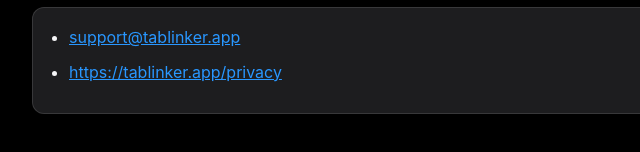
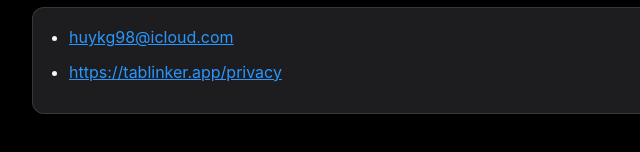
Before and after one commit to neganngdev/bookmarklinks-landing, a plain HTML site: page privacy/index.html in a window 1280 px wide. Shown: the part 2932-3084 px from the top of the page, 178-818 px from the left. Drawn offline with Linux system fonts and the light colour scheme.

Commit message:
Update contact email in privacy and terms pages

```diff
--- a/privacy/index.html
+++ b/privacy/index.html
@@ -194,7 +194,7 @@
         <h2>11. Contact</h2>
         <div class="contact">
             <ul>
-                <li><a href="mailto:support@tablinker.app">support@tablinker.app</a></li>
+                <li><a href="mailto:huykg98@icloud.com">huykg98@icloud.com</a></li>
                 <li><a href="https://tablinker.app/privacy">https://tablinker.app/privacy</a></li>
             </ul>
         </div>
```
Also changed, not shown: terms/index.html (+1 -1 lines).
